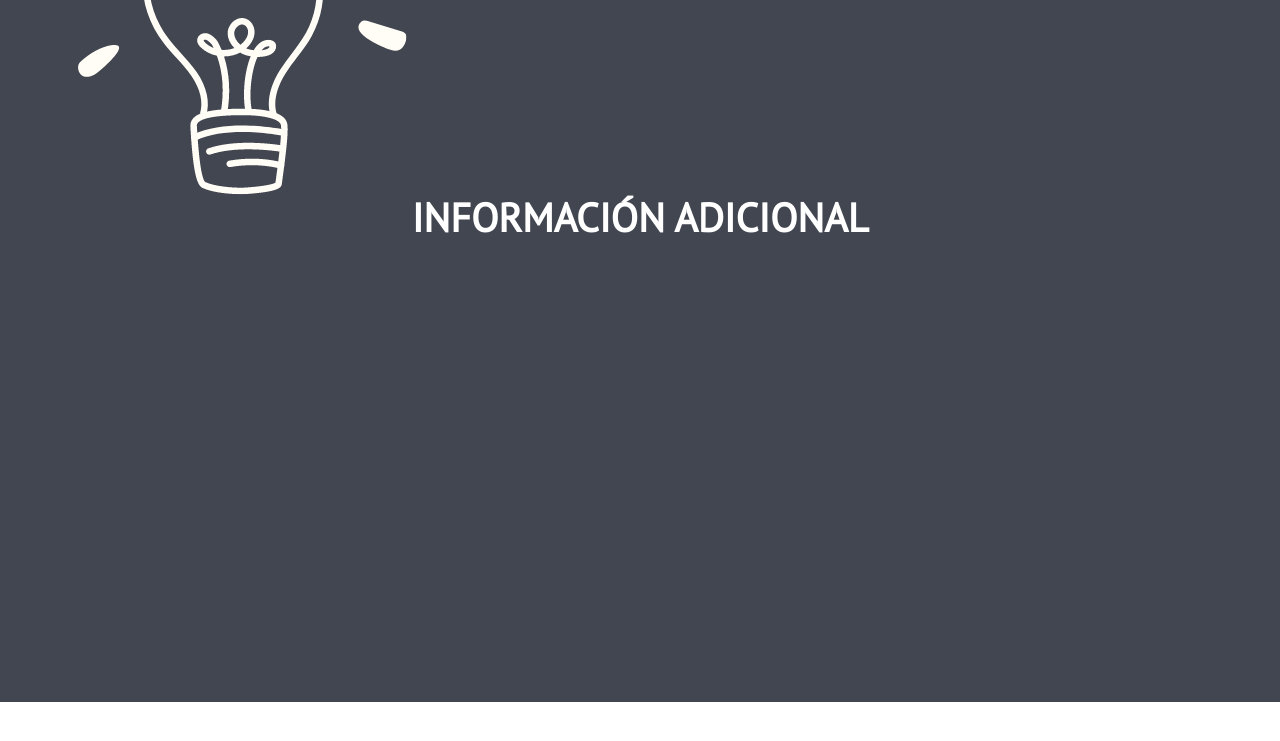
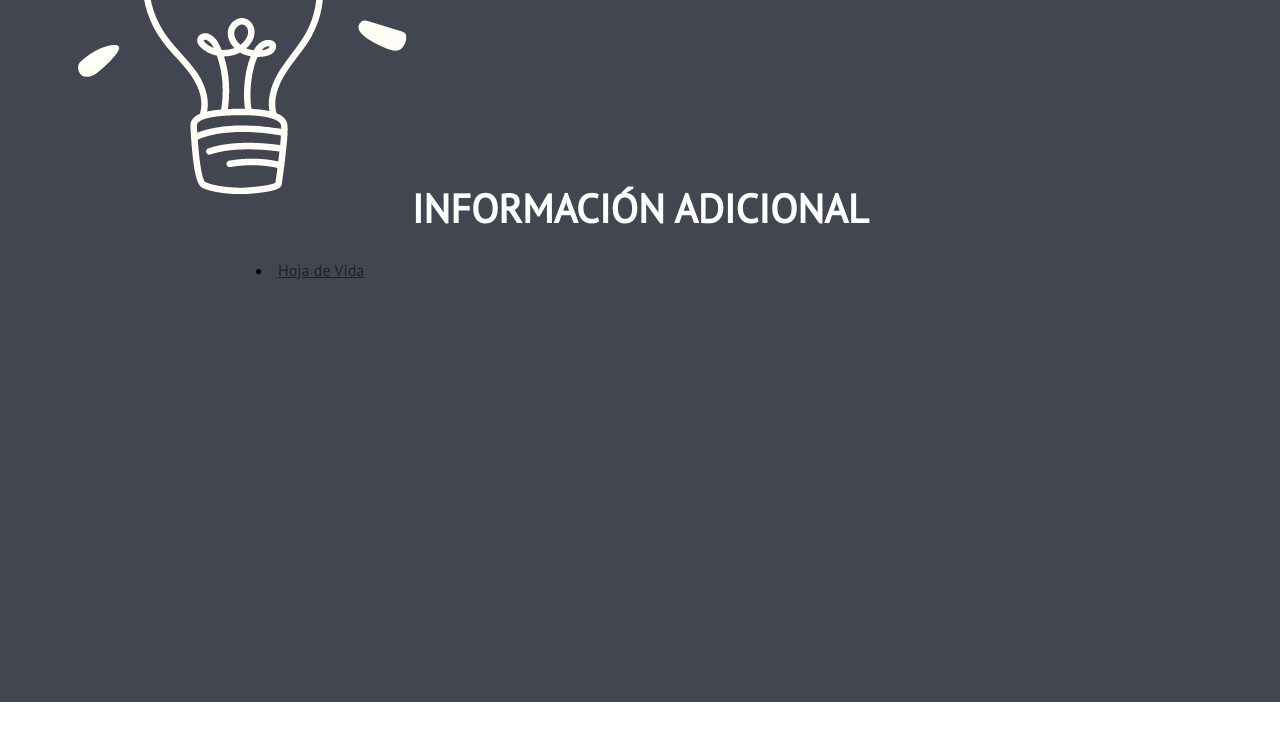
Before and after one commit to adrillg/adrillg.github.io, a Jekyll site: the page built from index.html, in a window 1280 px wide and 900 px high, scrolled down 4198 px. Shown: the top 741 px of the window. Built offline with Jekyll 4.4.1, drawn with Linux system fonts in a browser that asks for light colours; nearby versions of some CDN libraries.

Commit message:
Update blogs.html

```diff
--- a/_includes/blogs.html
+++ b/_includes/blogs.html
@@ -2,7 +2,7 @@
     <section class="section" id="blog-posts">
         <div class="full-width">
             <div class="section-heading" id="recent-posts-text">INFORMACIÓN ADICIONAL</div>
-
+            <li> <a href="https://www.canva.com/design/DAFAvPSrdCQ/C-f801Jvz0XeHv07gj4Ykw/view?utm_content=DAFAvPSrdCQ&utm_campaign=designshare&utm_medium=link&utm_source=publishsharelink"> Hoja de Vida</a></li>
         </div>
     </section>
 </div>
```
